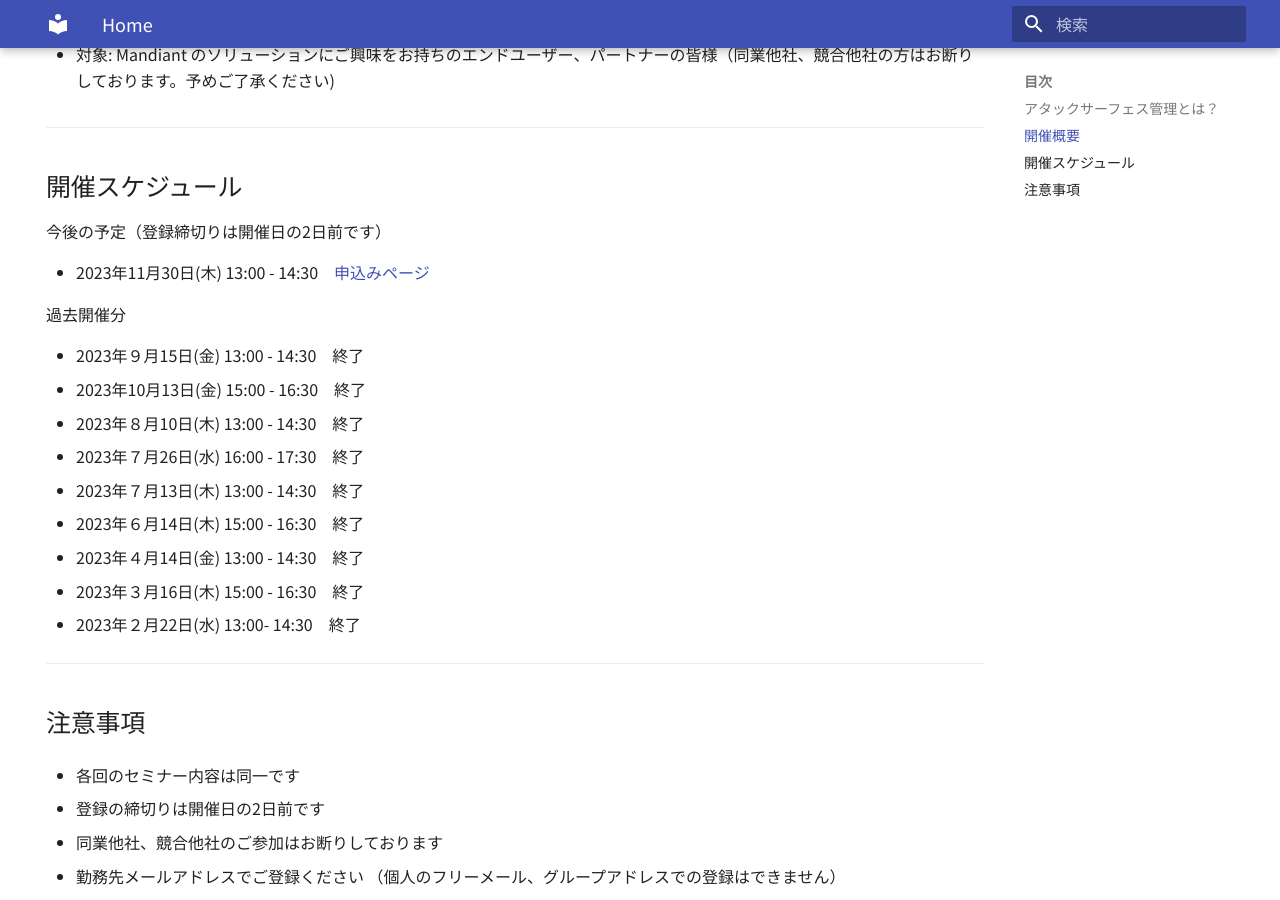
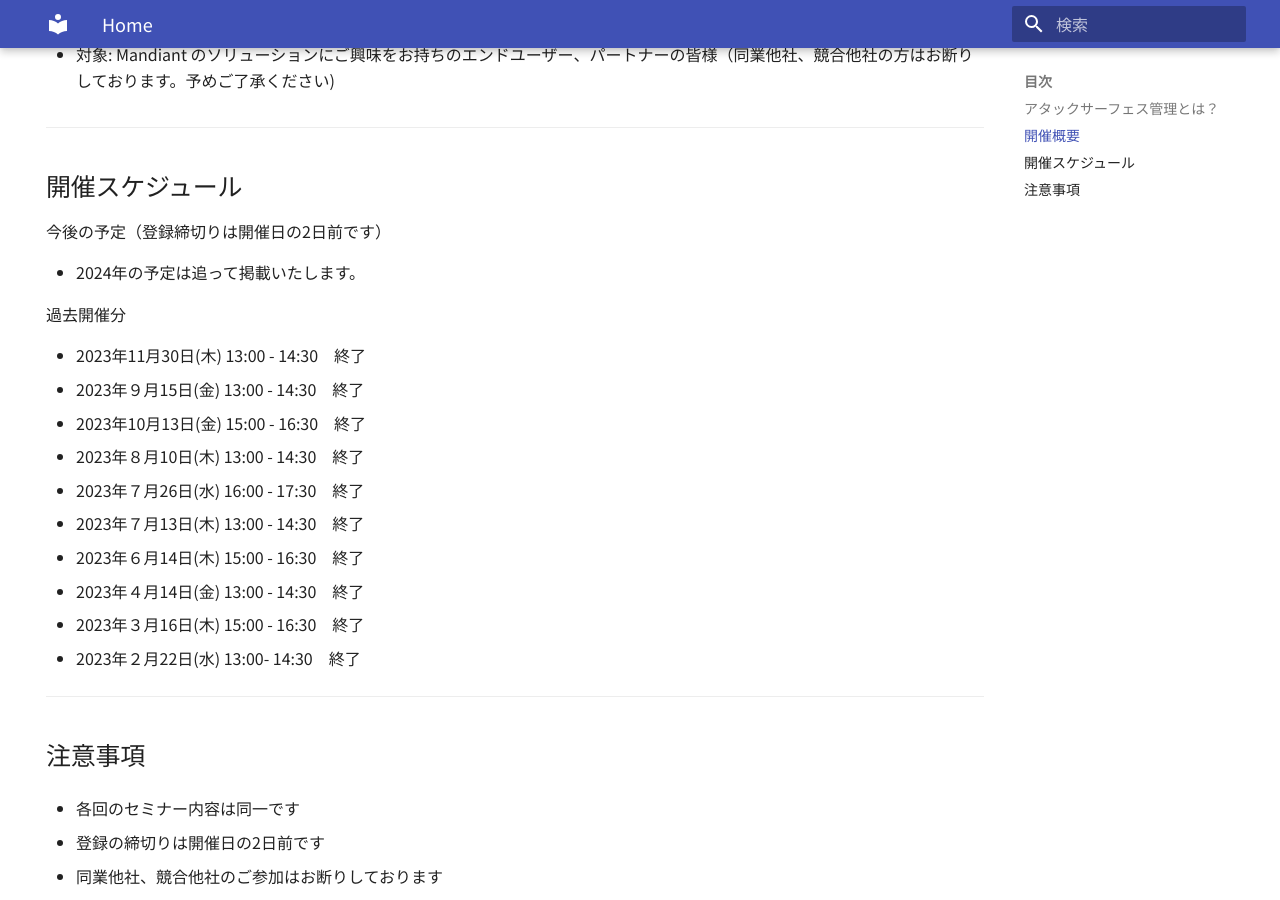
Before and after one commit to skiritan/mndt-seminar, an MkDocs documentation site: the page built from docs/index.md, in a window 1280 px wide and 900 px high, scrolled down 1372 px. Built offline with MkDocs 1.6.1 and Material for MkDocs 9.7.7, drawn with Linux system fonts in a browser that asks for light colours.

Commit message:
rev20231130 commit

```diff
--- a/docs/index.md
+++ b/docs/index.md
@@ -43,10 +43,11 @@
 
 今後の予定（登録締切りは開催日の2日前です）
 
-- 2023年11月30日(木) 13:00 - 14:30　[申込みページ](https://events.teams.microsoft.com/event/36818e47-c6fa-4723-ba5c-0f0732a7efe3@c30170dd-27b1-4418-8fd0-8fa942a24cf8)
+- 2024年の予定は追って掲載いたします。
 
 過去開催分
 
+- 2023年11月30日(木) 13:00 - 14:30　終了
 - 2023年９月15日(金) 13:00 - 14:30　終了
 - 2023年10月13日(金) 15:00 - 16:30　終了
 - 2023年８月10日(木) 13:00 - 14:30　終了
```
Also changed, not shown: site/index.html, site/search/search_index.json, 1 other file.
